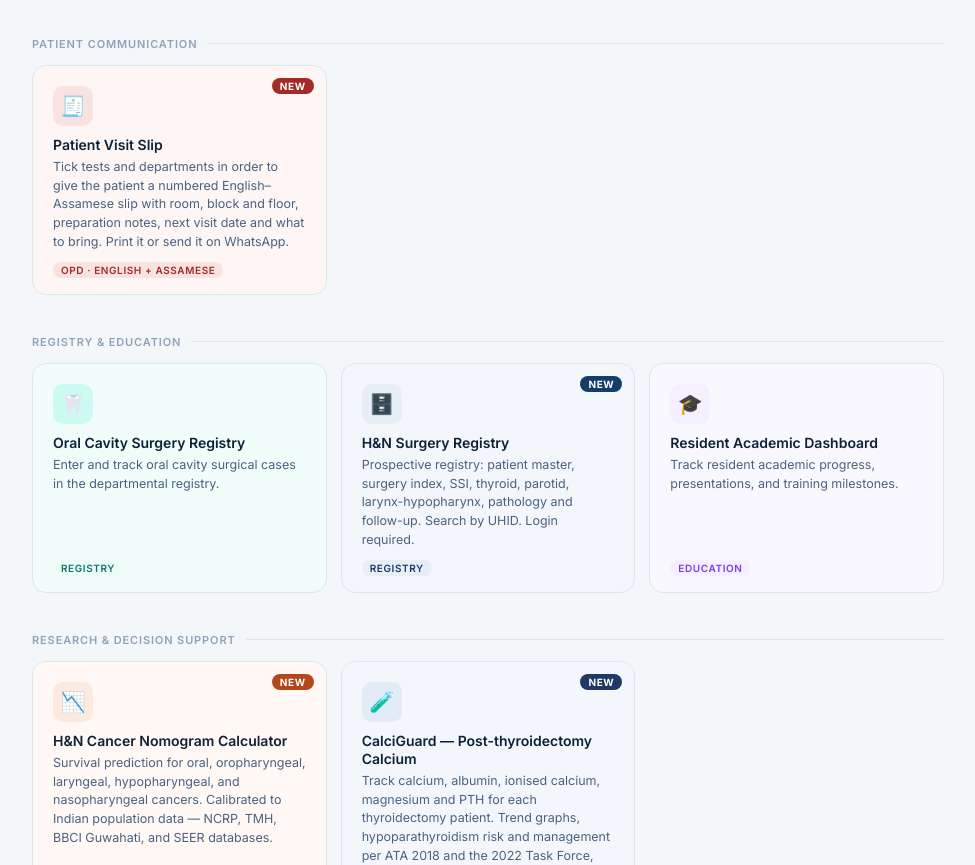
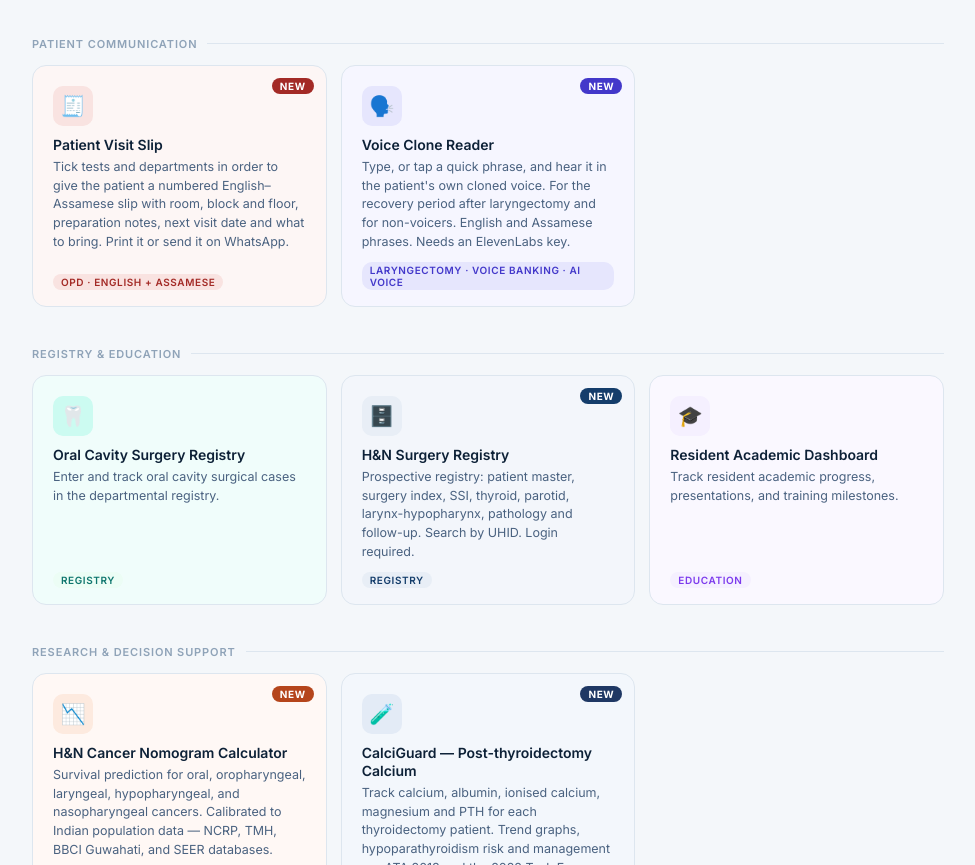
Before and after one commit to Anupambbci79/H-N-DMG-dashboard, a plain HTML site: page index.html in a window 1280 px wide. Shown: the part 1097-1962 px from the top of the page, without its empty margins (152-1127 px from the left). Drawn offline with nearby package versions, Linux system fonts and the light colour scheme.

Commit message:
Update index.html

```diff
--- a/index.html
+++ b/index.html
@@ -349,6 +349,15 @@
       </div>
       <span class="tool-tag" style="--tag-bg:#F9E3E1;--tag-color:#A32A26">OPD · English + Assamese</span>
     </a>
+    <a href="voice-clone-reader.html" class="tool-card" style="--card-bg:#F6F6FF;--card-accent:#4338CA;--icon-bg:#E6E6FD;--icon-color:#4338CA;--tag-bg:#E6E6FD;--tag-color:#4338CA">
+      <span class="new-badge" style="background:#4338CA">NEW</span>
+      <div class="tool-icon">🗣️</div>
+      <div class="tool-body">
+        <div class="tool-name">Voice Clone Reader</div>
+        <div class="tool-desc">Type, or tap a quick phrase, and hear it in the patient's own cloned voice. For the recovery period after laryngectomy and for non-voicers. English and Assamese phrases. Needs an ElevenLabs key.</div>
+      </div>
+      <span class="tool-tag" style="--tag-bg:#E6E6FD;--tag-color:#4338CA">Laryngectomy · Voice banking · AI voice</span>
+    </a>
   </div>
 
   <!-- Registry & Education -->
```
